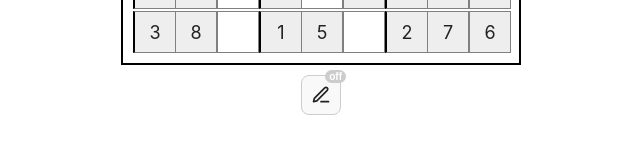
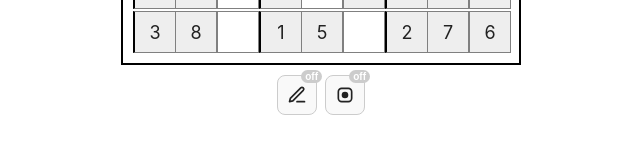
Before and after one commit to markpomerant/sudoku, a React (Vite) app: page / in a window 1280 px wide. Both pictures are taken after a click on the button "Easy". Shown: the part 395-538 px from the top of the page, without its empty margins (319-959 px from the left). Built offline with nearby package versions, Linux system fonts and the light colour scheme.

Commit message:
feat: add center note mode functionality and update styles for note toggle buttons

```diff
--- a/src/components/note-toggle-button.jsx
+++ b/src/components/note-toggle-button.jsx
@@ -40,23 +40,73 @@ export function PencilIcon({ size = 20 }) {
 }
 
 /**
- * Button to toggle pencil note mode in Sudoku.
+ * SVG icon for center note mode toggle button.
  *
- * @param {{ noteMode: boolean, onToggle: () => void }} props - Component props.
+ * @param {{ size?: number }} props - Icon props.
+ * @returns {JSX.Element} The rendered SVG icon.
+ */
+export function CenterNoteIcon({ size = 20 }) {
+  return (
+    <svg
+      width={size}
+      height={size}
+      viewBox="0 0 24 24"
+      fill="none"
+      stroke="currentColor"
+      strokeWidth="2"
+      strokeLinecap="round"
+      strokeLinejoin="round"
+    >
+      <rect x="4" y="4" width="16" height="16" rx="4" />
+      <circle cx="12" cy="12" r="3" fill="currentColor" />
+    </svg>
+  );
+}
+
+/**
+ * Button to toggle pencil and center note modes in Sudoku.
+ *
+ * @param {{ noteMode: boolean, onToggle: () => void, centerNoteMode: boolean, onCenterToggle: () => void }} props - Component props.
  * @returns {JSX.Element} The rendered button.
  */
-export default function NoteToggleButton({ noteMode, onToggle }) {
+export default function NoteToggleButton({ noteMode, onToggle, centerNoteMode, onCenterToggle }) {
   return (
+    <div style={{ display: 'flex', gap: 8 }}>
       <StyledButton
-      onClick={onToggle}
+        onClick={() => {
+          if (noteMode) onToggle(false);
+          else {
+            onToggle(true);
+            if (centerNoteMode) onCenterToggle(false);
+          }
+        }}
         noteMode={noteMode}
         aria-label="Toggle pencil note mode"
+        active={noteMode}
       >
         <PencilIcon size={20} />
         <StatusSpan noteMode={noteMode}>
           {noteMode ? "on" : "off"}
         </StatusSpan>
       </StyledButton>
+      <StyledButton
+        onClick={() => {
+          if (centerNoteMode) onCenterToggle(false);
+          else {
+            onCenterToggle(true);
+            if (noteMode) onToggle(false);
+          }
+        }}
+        noteMode={centerNoteMode}
+        aria-label="Toggle center note mode"
+        active={centerNoteMode}
+      >
+        <CenterNoteIcon size={20} />
+        <StatusSpan noteMode={centerNoteMode}>
+          {centerNoteMode ? "on" : "off"}
+        </StatusSpan>
+      </StyledButton>
+    </div>
   );
 }
 
--- a/src/components/sudoku-board.jsx
+++ b/src/components/sudoku-board.jsx
@@ -52,6 +52,7 @@ import { useLocalStorageGameState } from "../hooks/use-local-storage-game-state"
         } = useTimer(true);
         const [showSettings, setShowSettings] = useState(false);
         const [noteMode, setNoteMode] = React.useState(false);
+        const [centerNoteMode, setCenterNoteMode] = React.useState(false);
         const [highlightUsedNumbers, setHighlightUsedNumbers] = React.useState(false);
         const [showMistakes, setShowMistakes] = React.useState(false);
         const validThemes = [
@@ -117,7 +118,7 @@ import { useLocalStorageGameState } from "../hooks/use-local-storage-game-state"
             setCells(prev =>
                 prev.map((cell, i) =>
                     i === selectedIndex && !cell.isInitial
-                        ? { ...cell, value: 0, notes: [], isIncorrect: false }
+                        ? { ...cell, value: 0, notes: [], centerNotes: [], isIncorrect: false }
                         : cell
                 )
             );
@@ -131,16 +132,21 @@ import { useLocalStorageGameState } from "../hooks/use-local-storage-game-state"
                     if (i !== selectedIndex || cell.isInitial) return cell;
 
                     if (noteMode) {
+                        // Replace any center note with pencil notes
                         const alreadyHas = cell.notes.includes(num);
                         const newNotes = alreadyHas
                             ? cell.notes.filter(n => n !== num)
                             : [...cell.notes, num].sort();
-                        return { ...cell, notes: newNotes };
+                        return { ...cell, notes: newNotes, centerNotes: [] };
+                    } else if (centerNoteMode) {
+                        // Replace any pencil notes with a single center note
+                        return { ...cell, centerNotes: [num], notes: [] };
                     } else {
                         return {
                             ...cell,
                             value: num,
                             notes: [],
+                            centerNotes: [],
                             isIncorrect: showMistakes && num !== puzzleState.solution[Math.floor(i / 9)][i % 9],
                         };
                     }
@@ -185,7 +191,12 @@ import { useLocalStorageGameState } from "../hooks/use-local-storage-game-state"
                     isComplete={isComplete}
                 />
 
-                <NoteToggleButton noteMode={noteMode} onToggle={() => setNoteMode(!noteMode)} />
+                <NoteToggleButton
+                    noteMode={noteMode}
+                    onToggle={setNoteMode}
+                    centerNoteMode={centerNoteMode}
+                    onCenterToggle={setCenterNoteMode}
+                />
 
                 <NumberPad
                     usedValues={usedValues}
--- a/src/components/sudoku-grid.jsx
+++ b/src/components/sudoku-grid.jsx
@@ -36,11 +36,13 @@ function SudokuCell({ cell, isSelected, onClick }) {
     >
       {cell.value !== 0 ? (
         cell.value
+      ) : cell.centerNotes && cell.centerNotes.length === 1 ? (
+        <CenterNote>{cell.centerNotes[0]}</CenterNote>
       ) : cell.notes.length ? (
         <NotesDiv>
-          {Array.from({ length: 9 }, (_, j) => j + 1).map((n) => (
-            <NoteNumber key={n}>
-              {cell.notes.includes(n) ? n : ""}
+          {Array.from({ length: 9 }, (_, j) => (
+            <NoteNumber key={j + 1}>
+              {cell.notes.includes(j + 1) ? j + 1 : ""}
             </NoteNumber>
           ))}
         </NotesDiv>
@@ -120,3 +122,23 @@ const NotesDiv = styled.div`
 const NoteNumber = styled.div`
   text-align: center;
 `;
+
+const CenterNote = styled.div`
+  font-size: 26px;
+  font-weight: 700;
+  color: var(--note-color);
+  display: flex;
+  align-items: center;
+  justify-content: center;
+  width: 100%;
+  height: 100%;
+  position: absolute;
+  top: 0;
+  left: 0;
+  right: 0;
+  bottom: 0;
+  background: var(--center-note-bg);
+  border-radius: 10px;
+  box-shadow: 0 0 0 2px var(--accent), 0 2px 8px rgba(0,0,0,0.08);
+  z-index: 2;
+`;
--- a/src/index.css
+++ b/src/index.css
@@ -28,6 +28,7 @@ body {
   --note-bg: #fff;
   --note-color: #666;
   --complete-message: green;
+  --center-note-bg: #e3f2fd;
 
   --note-badge-on: var(--accent);
   --note-badge-off: var(--button-border);
@@ -57,6 +58,7 @@ body.theme-dark {
   --note-bg: #23272e;
   --note-color: #b0b0b0;
   --complete-message: #00bcd4;
+  --center-note-bg: #263238;
 
   --note-badge-on: #00bcd4;
   --note-badge-off: #444;
@@ -86,6 +88,7 @@ body.theme-ocean {
   --note-bg: #17445e;
   --note-color: #b2ebf2;
   --complete-message: #26c6da;
+  --center-note-bg: #145374;
 
   --note-badge-on: #26c6da;
   --note-badge-off: #17445e;
@@ -115,6 +118,7 @@ body.theme-redsands {
   --note-bg: #4e342e;
   --note-color: #ffab91;
   --complete-message: #ff7043;
+  --center-note-bg: #5d4037;
 
   --note-badge-on: #ff7043;
   --note-badge-off: #4e342e;
@@ -144,6 +148,7 @@ body.theme-plain {
   --note-bg: #fafafa;
   --note-color: #888;
   --complete-message: #888;
+  --center-note-bg: #f5f5f5;
 
   --note-badge-on: #888;
   --note-badge-off: #bbb;
@@ -173,6 +178,7 @@ body.theme-matrix {
   --note-bg: #222b22;
   --note-color: #baffc9;
   --complete-message: #39ff14;
+  --center-note-bg: #003300;
 
   --note-badge-on: #39ff14;
   --note-badge-off: #222b22;
@@ -202,6 +208,7 @@ body.theme-solarized {
   --note-bg: #fdf6e3;
   --note-color: #b58900;
   --complete-message: #b58900;
+  --center-note-bg: #eee8d5;
 
   --note-badge-on: #b58900;
   --note-badge-off: #eee8d5;
@@ -231,6 +238,7 @@ body.theme-vibrant {
   --note-bg: #fff0f6;
   --note-color: #d72660;
   --complete-message: #1b998b;
+  --center-note-bg: #fffde7;
 
   --note-badge-on: #d72660;
   --note-badge-off: #f3c623;
@@ -260,6 +268,7 @@ body.theme-barbie {
   --note-bg: #ffe0f7;
   --note-color: #e21b80;
   --complete-message: #ff69b4;
+  --center-note-bg: #ffd6ec;
 
   --note-badge-on: #e21b80;
   --note-badge-off: #ff69b4;
```
Lines whose indentation alone changed are shown as unchanged.
